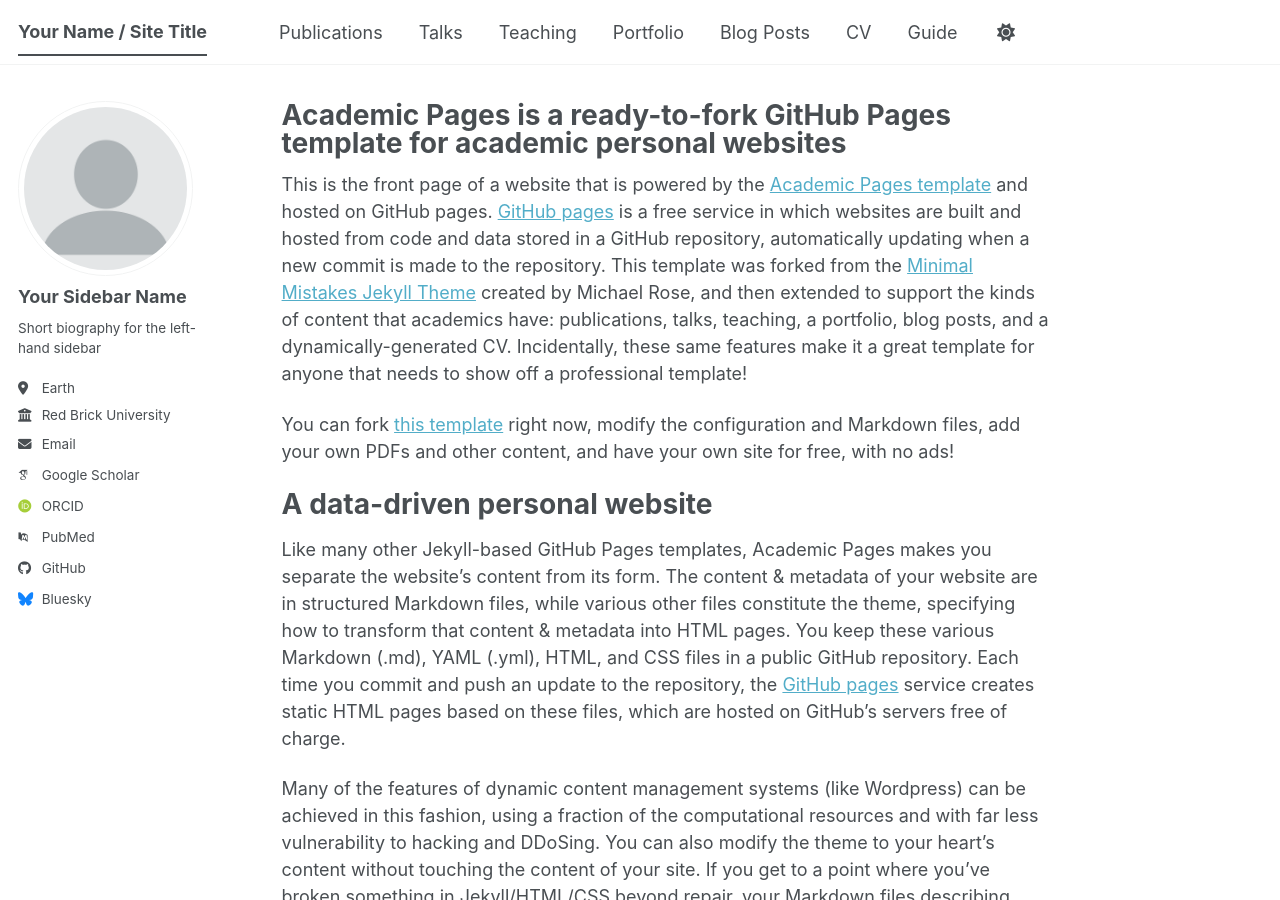
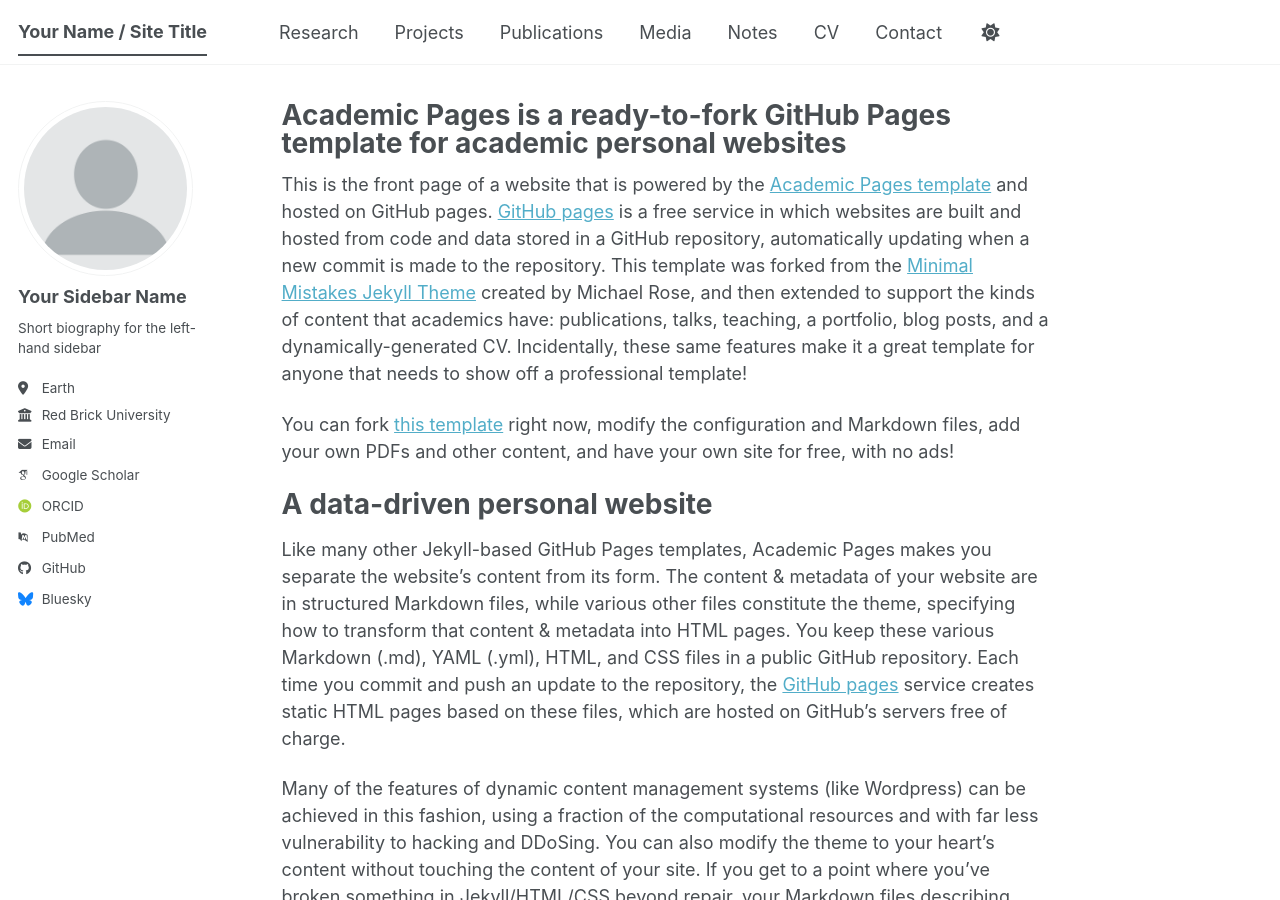
Before and after one commit to PrinssAlex/prinssalex.github.io, a Jekyll site: the page built from _pages/about.md, in a window 1280 px wide and 900 px high. Built offline with Jekyll 4.4.1, drawn with Linux system fonts in a browser that asks for light colours; some web fonts are replaced; a script bundle is joined from its source files by our own code; library files that are not in the unit come from our copies.

Commit message:
Update navigation items in navigation.yml
Removed several navigation items and added new ones.

```diff
--- a/_data/navigation.yml
+++ b/_data/navigation.yml
@@ -8,26 +8,23 @@
 #      Markdown formatted page while the second is generated using JSON.
 
 main:
+  - title: "Research"
+    url: /research/
+
+  - title: "Projects"
+    url: /projects/
+
   - title: "Publications"
     url: /publications/
 
-  - title: "Talks"
-    url: /talks/
+  - title: "Media"
+    url: /media/
 
-  - title: "Teaching"
-    url: /teaching/
-
-  - title: "Portfolio"
-    url: /portfolio/
-
-  - title: "Blog Posts"
-    url: /year-archive/
+  - title: "Notes"
+    url: /notes/
 
   - title: "CV"
     url: /cv/
 
-  # - title: "CV"
-  #   url: /cv-json/
-
-  - title: "Guide"
-    url: /markdown/
+  - title: "Contact"
+    url: /contact/
```
